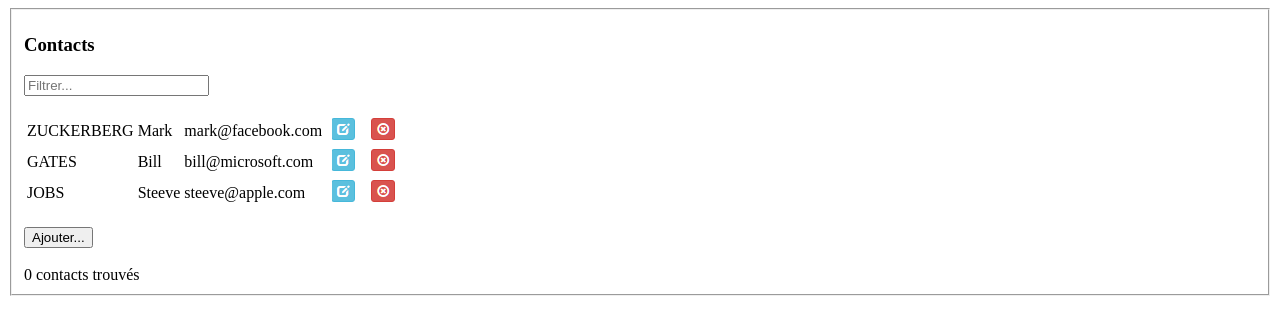
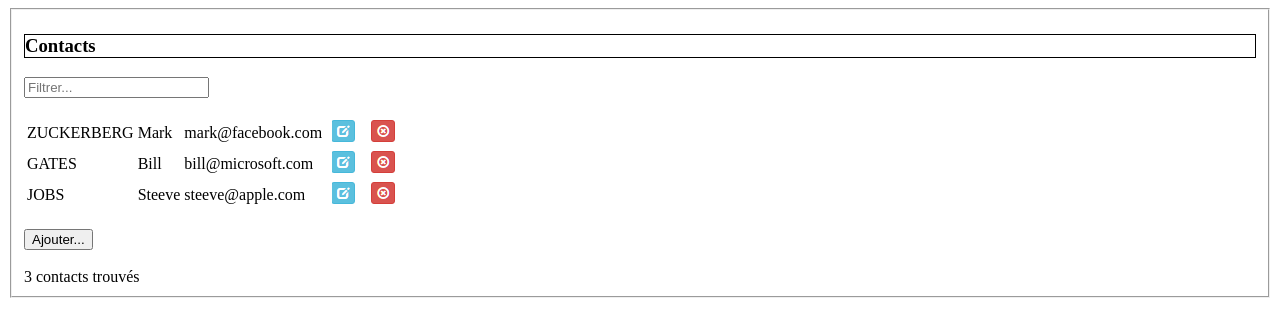
Before and after one commit to PINOTMorine/angular-tds, a plain HTML site: page TD2_Gestion_contacts/index.html in a window 1280 px wide. Drawn offline with nearby package versions, Linux system fonts and the light colour scheme.

Commit message:
TD2 - Gestion contact - version 1.1
Fait :
- Le nombre de contact affiché

A faire :
- Bouton suppresson et validation
- Ajout et Modification

```diff
--- a/TD2_Gestion_contacts/index.html
+++ b/TD2_Gestion_contacts/index.html
@@ -8,11 +8,11 @@
 </head>
 <body data-ng-app="app">
 <fieldset ng-controller="MainController as mainCtrl">
-    <h3>Contacts</h3>
+    <h3 style="border:1px solid black">Contacts</h3>
     <input type="text" placeholder="Filtrer..." ng-model="searchText">
     <br><br>
     <table>
-        <tr ng-repeat="contact in mainCtrl.contacts | filter:searchText">
+        <tr ng-repeat="contact in mainCtrl.contacts | filter:searchText as data">
             <td ng-show="!contact.suppr"> {{contact.nom}} </td>
             <td ng-show="!contact.suppr"> {{contact.prenom}} </td>
             <td ng-show="!contact.suppr"> {{contact.mail}} </td>
@@ -44,7 +44,7 @@
     </div>
 
     <br><br>
-    <label>{{mainCtrl.nbCont}} contacts trouvés</label>
+    <label>{{(data|filter:searchText).length}} contacts trouvés</label>
 </fieldset>
 </body>
 </html>
```
